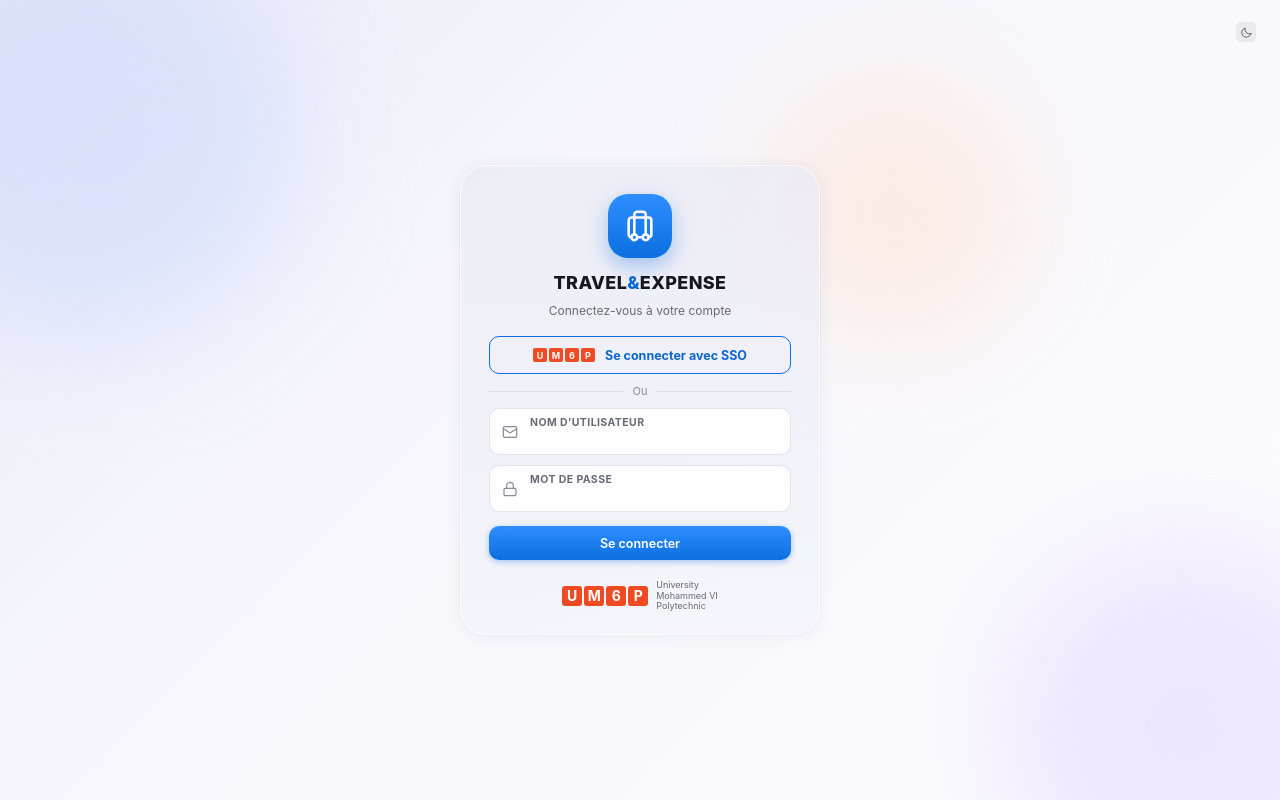
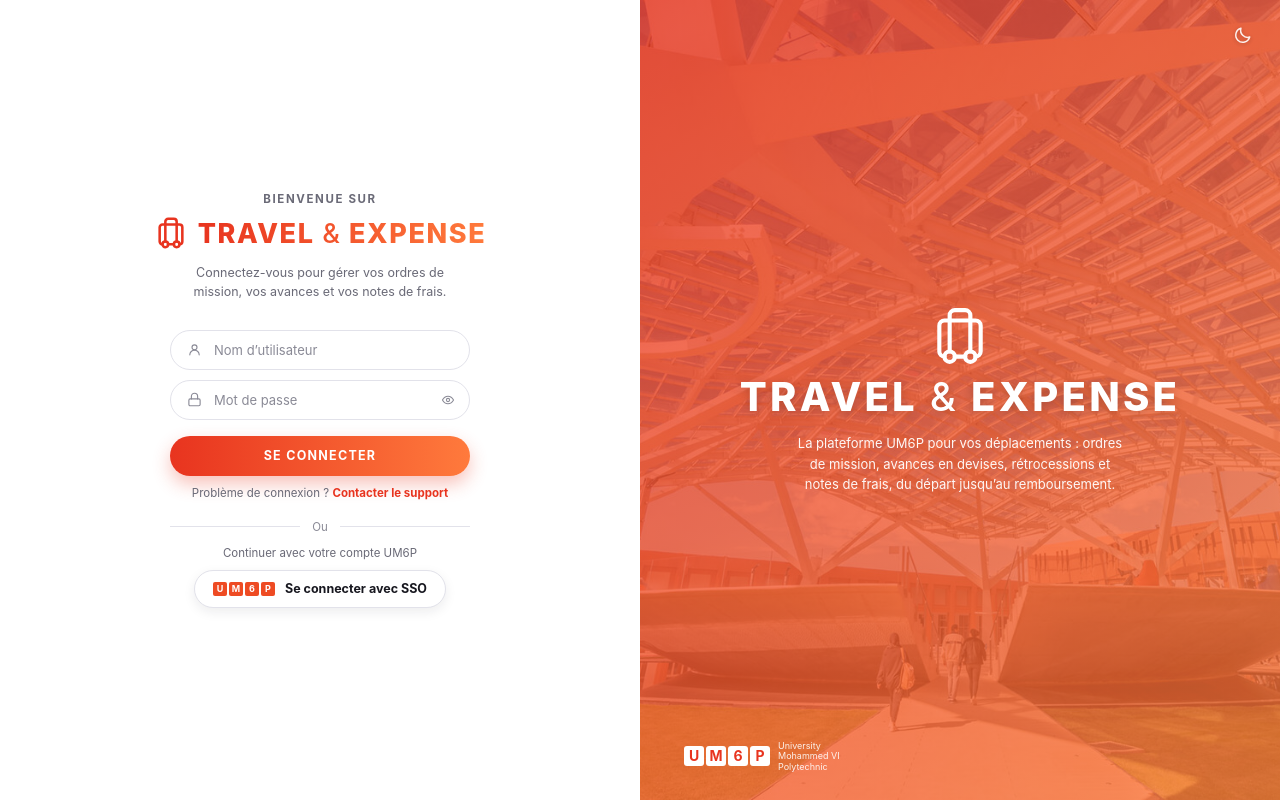
Before and after one commit to us3ph/MVP, a React (Vite) app: page /login in a window 1280 px wide. Built offline with nearby package versions, Linux system fonts and the light colour scheme; no server answers; what i18n-iso-countries would draw is missing.

Commit message:
add login page with dark and light mode

```diff
--- a/src/components/LoginPage.jsx
+++ b/src/components/LoginPage.jsx
@@ -1,10 +1,12 @@
 import { useState } from 'react';
 import Icon from './Icon';
+import cover from '../assets/login-cover.jpg'; // UM6P campus photo under the brand tint (see login-cover.LICENSE.txt)
 
-// « Connexion à l’interface »: SSO first, then username / password.
+// « Connexion à l’interface »: username / password, then SSO.
 export default function LoginPage({ onSso, onLogin, theme, onToggleTheme }) {
   const [username, setUsername] = useState('');
   const [password, setPassword] = useState('');
+  const [show, setShow] = useState(false);
   const [busy, setBusy] = useState(false);
   const [error, setError] = useState('');
   const dark = theme === 'dark';
@@ -23,30 +25,54 @@
 
   return (
     <div className="login">
-      <div className="login-bg" aria-hidden="true">
-        <span className="blob b1" />
-        <span className="blob b2" />
-        <span className="blob b3" />
-      </div>
       <button className="theme-btn login-theme" aria-label={dark ? 'Passer en mode clair' : 'Passer en mode sombre'} onClick={onToggleTheme}>
         <Icon name={dark ? 'sun' : 'moon'} />
       </button>
+
+      <div className="login-card">
         <form
-        className="c login-card"
+          className="login-form"
           onSubmit={(e) => {
             e.preventDefault();
             run(() => onLogin({ username, password }));
           }}
         >
-        <div className="login-logo" aria-hidden="true">
-          <Icon name="suitcase" />
+          <div className="login-welcome">Bienvenue sur</div>
+          <div className="login-brand">
+            <Icon name="suitcase" className="i login-brand-ic" />
+            <span>
+              Travel <em>&amp;</em> Expense
+            </span>
           </div>
-        <div className="login-brand">
-          TRAVEL<span>&amp;</span>EXPENSE
+          <p className="login-lead">Connectez-vous pour gérer vos ordres de mission, vos avances et vos notes de frais.</p>
+
+          <label className="login-field">
+            <Icon name="profile" />
+            <input placeholder="Nom d’utilisateur" aria-label="Nom d’utilisateur" autoComplete="username" value={username} onChange={(e) => setUsername(e.target.value)} />
+          </label>
+          <label className="login-field">
+            <Icon name="lock" />
+            <input type={show ? 'text' : 'password'} placeholder="Mot de passe" aria-label="Mot de passe" autoComplete="current-password" value={password} onChange={(e) => setPassword(e.target.value)} />
+            <button type="button" className="login-eye" aria-label={show ? 'Masquer le mot de passe' : 'Afficher le mot de passe'} title={show ? 'Masquer' : 'Afficher'} onClick={() => setShow((v) => !v)}>
+              <Icon name={show ? 'eye-off' : 'eye'} />
+            </button>
+          </label>
+          {error && <div className="login-err">{error}</div>}
+          <button type="submit" className="login-go" disabled={busy}>
+            {busy ? 'Connexion…' : 'Se connecter'}
+          </button>
+          <div className="login-help">
+            Problème de connexion ?{' '}
+            <a href="mailto:support@um6p.ma" className="login-link">
+              Contacter le support
+            </a>
           </div>
-        <div className="login-sub">Connectez-vous à votre compte</div>
 
-        <button type="button" className="sso" disabled={busy} onClick={() => run(onSso)}>
+          <div className="login-or">
+            <span>Ou</span>
+          </div>
+          <div className="login-alt">Continuer avec votre compte UM6P</div>
+          <button type="button" className="login-sso" disabled={busy} onClick={() => run(onSso)}>
             <span className="brand sm" aria-hidden="true">
               {['U', 'M', '6', 'P'].map((ch) => (
                 <span key={ch} className="brand-ch">
@@ -56,25 +82,17 @@
             </span>
             Se connecter avec SSO
           </button>
-        <div className="login-or">
-          <span>Ou</span>
+        </form>
+
+        <aside className="login-cover" style={{ backgroundImage: `url(${cover})` }}>
+          <div className="login-cover-main">
+            <Icon name="suitcase" className="i login-cover-ic" />
+            <div className="login-cover-title">
+              Travel <em>&amp;</em> Expense
             </div>
-
-        <label className="login-field">
-          <Icon name="mail" />
-          <span className="login-lab">Nom d’utilisateur</span>
-          <input autoComplete="username" value={username} onChange={(e) => setUsername(e.target.value)} />
-        </label>
-        <label className="login-field">
-          <Icon name="lock" />
-          <span className="login-lab">Mot de passe</span>
-          <input type="password" autoComplete="current-password" value={password} onChange={(e) => setPassword(e.target.value)} />
-        </label>
-        {error && <div className="login-err">{error}</div>}
-        <button type="submit" className="go lg login-go" disabled={busy}>
-          {busy ? 'Connexion…' : 'Se connecter'}
-        </button>
-        <div className="login-foot">
+            <p className="login-cover-text">La plateforme UM6P pour vos déplacements : ordres de mission, avances en devises, rétrocessions et notes de frais, du départ jusqu’au remboursement.</p>
+          </div>
+          <div className="login-cover-foot">
             <span className="brand" aria-label="UM6P">
               {['U', 'M', '6', 'P'].map((ch) => (
                 <span key={ch} className="brand-ch" aria-hidden="true">
@@ -90,7 +108,8 @@
               Polytechnic
             </span>
           </div>
-      </form>
+        </aside>
+      </div>
     </div>
   );
 }
--- a/src/styles.css
+++ b/src/styles.css
@@ -3892,113 +3892,249 @@
 }
 
 /* ---- Login ---- */
+/* Full-screen split: the form on the left half, the tinted city photo on the right (UM6P orange). */
 .login {
+  --lg-a: #e8341f;
+  --lg-b: #ff7a3c;
+  --lg-grad: linear-gradient(90deg, var(--lg-a), var(--lg-b));
+  --lg-card: #fff;
+  --lg-field: #fff;
+  --lg-line: #e2e2ea;
   position: fixed;
   inset: 0;
-  display: flex;
-  align-items: center;
-  justify-content: center;
   overflow: hidden;
-  background: linear-gradient(135deg, #eae9f7, #f6f6fc 35%, #fdfdff);
+  background: var(--lg-card);
 }
 [data-theme='dark'] .login {
-  background: linear-gradient(135deg, #1a1a1c, #202023 40%, #232326);
-}
-.login-bg {
+  --lg-card: #1c1c1f;
+  --lg-field: #27272b;
+  --lg-line: rgba(255, 255, 255, 0.12);
+}
+/* On the login page the switch is just the moon / sun, white over the tinted cover. */
+.login .login-theme,
+[data-theme='dark'] .login .login-theme {
   position: absolute;
-  inset: 0;
-  pointer-events: none;
-}
-.blob {
-  position: absolute;
-  border-radius: 50%;
-  filter: blur(60px);
-  opacity: 0.55;
-}
-.b1 {
-  width: 420px;
-  height: 420px;
-  left: -120px;
-  top: -80px;
-  background: #c9d8ff;
-}
-.b2 {
-  width: 380px;
-  height: 380px;
-  right: -100px;
-  bottom: -120px;
-  background: #e3d4ff;
-}
-.b3 {
-  width: 260px;
-  height: 260px;
-  right: 20%;
-  top: 10%;
-  background: #ffe1d1;
-}
-[data-theme='dark'] .blob {
-  opacity: 0.25;
-}
-.login-theme {
-  position: absolute;
-  top: 22px;
-  right: 24px;
+  top: 20px;
+  right: 22px;
+  z-index: 2;
+  width: 30px;
+  height: 30px;
+  background: none;
+  color: #fff;
+  opacity: 0.9;
+}
+.login .login-theme:hover,
+[data-theme='dark'] .login .login-theme:hover {
+  background: none;
+  color: #fff;
+  opacity: 1;
+}
+.login .login-theme .i {
+  width: 20px;
+  height: 20px;
+  filter: drop-shadow(0 1px 2px rgba(0, 0, 0, 0.25));
 }
 .login-card {
   position: relative;
-  width: 360px;
-  padding: 28px 28px 22px;
-  display: flex;
-  flex-direction: column;
-  align-items: center;
+  width: 100%;
+  height: 100%;
+  display: grid;
+  grid-template-columns: 1fr 1fr;
+  background: var(--lg-card);
+}
+.login-form {
+  display: flex;
+  flex-direction: column;
+  align-items: center;
+  justify-content: center;
   gap: 10px;
-  border-radius: 26px;
-}
-.login-logo {
-  width: 64px;
-  height: 64px;
-  border-radius: 20px;
-  display: flex;
-  align-items: center;
-  justify-content: center;
-  background: var(--accent-grad);
-  color: #fff;
-  box-shadow: 0 8px 20px var(--accent-shadow);
-}
-.login-logo .i {
+  padding: 48px 56px;
+  color: var(--text);
+}
+.login-welcome {
+  font-size: 11.5px;
+  font-weight: 700;
+  letter-spacing: 0.14em;
+  text-transform: uppercase;
+  color: var(--muted);
+}
+.login-brand {
+  display: flex;
+  align-items: center;
+  gap: 10px;
+  font-size: 27px;
+  font-weight: 800;
+  letter-spacing: 0.06em;
+  text-transform: uppercase;
+  line-height: 1;
+}
+.login-brand span {
+  background: var(--lg-grad);
+  -webkit-background-clip: text;
+  background-clip: text;
+  color: transparent;
+}
+.login-brand em {
+  font-style: normal;
+  font-weight: 500;
+}
+.login-brand-ic {
   width: 34px;
   height: 34px;
-}
-.login-brand {
-  font-size: 18px;
-  font-weight: 800;
-  letter-spacing: 0.02em;
-  margin-top: 4px;
-}
-.login-brand span {
-  color: var(--accent-text);
-}
-.login-sub {
+  color: var(--lg-a);
+}
+.login-lead {
+  margin: 4px 0 18px;
+  max-width: 34ch;
+  text-align: center;
+  font-size: 12.5px;
+  line-height: 1.5;
+  color: var(--muted);
+}
+.login-field {
+  width: 100%;
+  max-width: 300px;
+  display: flex;
+  align-items: center;
+  gap: 10px;
+  height: 40px;
+  padding: 0 8px 0 16px;
+  border-radius: 999px;
+  border: 1px solid var(--lg-line);
+  background: var(--lg-field);
+  cursor: text;
+  transition:
+    border-color 0.15s,
+    box-shadow 0.15s;
+}
+.login-field:focus-within {
+  border-color: var(--lg-b);
+  box-shadow: 0 0 0 3px rgba(255, 122, 60, 0.22);
+}
+.login-field > .i {
+  width: 15px;
+  height: 15px;
+  color: var(--faint);
+  flex: none;
+}
+.login-field input {
+  flex: 1;
+  min-width: 0;
+  border: 0;
+  outline: 0;
+  background: transparent;
+  font-size: 13px;
+  color: var(--text);
+}
+.login-field input::placeholder {
+  color: var(--faint);
+}
+.login-eye {
+  width: 26px;
+  height: 26px;
+  border-radius: 50%;
+  display: flex;
+  align-items: center;
+  justify-content: center;
+  color: var(--faint);
+  flex: none;
+}
+.login-eye:hover {
+  color: var(--text);
+  background: var(--chip);
+}
+.login-eye .i {
+  width: 14px;
+  height: 14px;
+}
+.login-err {
+  width: 100%;
+  max-width: 300px;
+  padding: 8px 12px;
+  border-radius: 10px;
+  background: var(--danger-soft);
+  color: var(--danger);
   font-size: 12px;
+  font-weight: 600;
+  text-align: center;
+}
+.login-go {
+  width: 100%;
+  max-width: 300px;
+  height: 40px;
+  margin-top: 6px;
+  border-radius: 999px;
+  background: var(--lg-grad);
+  color: #fff;
+  font-size: 12.5px;
+  font-weight: 700;
+  letter-spacing: 0.1em;
+  text-transform: uppercase;
+  text-align: center;
+  box-shadow: 0 8px 18px rgba(232, 52, 31, 0.3);
+  transition:
+    filter 0.15s,
+    transform 0.15s;
+}
+.login-go:hover {
+  filter: brightness(1.06);
+}
+.login-go:active {
+  transform: translateY(1px);
+}
+.login-help {
+  font-size: 11.5px;
   color: var(--muted);
-  margin-bottom: 8px;
-}
-.sso {
+}
+.login-link {
+  font-weight: 700;
+  color: var(--lg-a);
+  text-decoration: none;
+}
+.login-link:hover {
+  text-decoration: underline;
+}
+.login-or {
   width: 100%;
+  max-width: 300px;
+  display: flex;
+  align-items: center;
+  gap: 12px;
+  margin: 10px 0 2px;
+  font-size: 11.5px;
+  color: var(--faint);
+}
+.login-or::before,
+.login-or::after {
+  content: '';
+  flex: 1;
+  height: 1px;
+  background: var(--lg-line);
+}
+.login-alt {
+  font-size: 11.5px;
+  color: var(--muted);
+}
+.login-sso {
+  display: inline-flex;
+  align-items: center;
+  gap: 10px;
   height: 38px;
-  border-radius: 10px;
-  border: 1px solid var(--accent);
-  display: flex;
-  align-items: center;
-  justify-content: center;
-  gap: 10px;
+  padding: 0 18px;
+  border-radius: 999px;
+  border: 1px solid var(--lg-line);
+  background: var(--lg-field);
   font-size: 12.5px;
   font-weight: 700;
-  color: var(--accent-text);
-  transition: background 0.15s;
-}
-.sso:hover {
-  background: var(--accent-soft);
+  color: var(--text);
+  box-shadow: 0 4px 12px rgba(20, 20, 40, 0.08);
+  transition:
+    box-shadow 0.15s,
+    transform 0.15s;
+}
+.login-sso:hover {
+  transform: translateY(-1px);
+  box-shadow: 0 8px 18px rgba(20, 20, 40, 0.14);
 }
 .brand.sm .brand-ch {
   width: 14px;
@@ -4006,83 +4142,83 @@
   font-size: 9px;
   border-radius: 2px;
 }
-.login-or {
-  width: 100%;
-  display: flex;
-  align-items: center;
-  gap: 10px;
-  font-size: 11px;
-  color: var(--faint);
-}
-.login-or::before,
-.login-or::after {
+
+/* Right panel: cover image (or drawn skyline) under the brand gradient. */
+.login-cover {
+  position: relative;
+  overflow: hidden;
+  display: flex;
+  flex-direction: column;
+  justify-content: center;
+  padding: 48px 44px;
+  color: #fff;
+  background-size: cover;
+  background-position: center;
+  background-color: var(--lg-a);
+}
+.login-cover::before {
   content: '';
-  flex: 1;
-  height: 1px;
-  background: var(--line-soft);
-}
-.login-field {
-  width: 100%;
-  display: grid;
-  grid-template-columns: 18px 1fr;
-  grid-template-rows: auto auto;
-  column-gap: 10px;
-  padding: 7px 12px;
-  border-radius: 10px;
-  border: 1px solid var(--line);
-  background: var(--field);
-  cursor: text;
-  transition:
-    border-color 0.15s,
-    box-shadow 0.15s;
-}
-.login-field:focus-within {
-  border-color: #2e8eff;
-  box-shadow: 0 0 0 3px var(--accent-ring);
-}
-.login-field .i {
-  grid-row: 1 / span 2;
-  align-self: center;
-  color: var(--faint);
-}
-.login-lab {
-  font-size: 10.5px;
-  font-weight: 700;
-  letter-spacing: 0.04em;
+  position: absolute;
+  inset: 0;
+  background: linear-gradient(135deg, rgba(232, 52, 31, 0.8), rgba(255, 122, 60, 0.76));
+}
+.login-cover-main {
+  position: relative;
+  display: flex;
+  flex-direction: column;
+  align-items: center;
+  text-align: center;
+  gap: 8px;
+}
+.login-cover-ic {
+  width: 62px;
+  height: 62px;
+  color: #fff;
+  stroke-width: 1.6;
+}
+.login-cover-title {
+  font-size: 40px;
+  font-weight: 800;
+  letter-spacing: 0.08em;
   text-transform: uppercase;
-  color: var(--muted);
-}
-.login-field input {
-  border: 0;
-  outline: 0;
-  background: transparent;
+  line-height: 1.1;
+  text-shadow: 0 2px 10px rgba(0, 0, 0, 0.18);
+}
+.login-cover-title em {
+  font-style: normal;
+  font-weight: 500;
+}
+.login-cover-text {
+  margin: 6px 0 0;
+  max-width: 40ch;
   font-size: 13px;
-  color: var(--text);
-  padding: 2px 0 0;
-}
-.login-err {
-  width: 100%;
-  padding: 8px 10px;
-  border-radius: 8px;
-  background: var(--danger-soft);
-  color: var(--danger);
-  font-size: 12px;
-  font-weight: 600;
-}
-.login-go {
-  width: 100%;
-  margin-top: 4px;
-}
-.login-foot {
+  line-height: 1.6;
+  color: rgba(255, 255, 255, 0.95);
+}
+.login-cover-foot {
+  position: absolute;
+  left: 44px;
+  bottom: 28px;
   display: flex;
   align-items: center;
   gap: 8px;
-  margin-top: 10px;
+}
+.login-cover-foot .brand-ch {
+  background: #fff;
+  color: var(--lg-a);
 }
 .login-univ {
   font-size: 9px;
   line-height: 1.15;
-  color: var(--muted);
+  color: rgba(255, 255, 255, 0.9);
+}
+@media (max-width: 820px) {
+  .login-card {
+    grid-template-columns: 1fr;
+  }
+  .login-cover {
+    display: none;
+  }
 }
 
 /* ---- Barème details, warnings, roles ---- */
```
Also changed, not shown: src/assets/login-cover.LICENSE.txt (added), src/assets/login-cover.jpg (added). Lines whose indentation alone changed are shown as unchanged.
